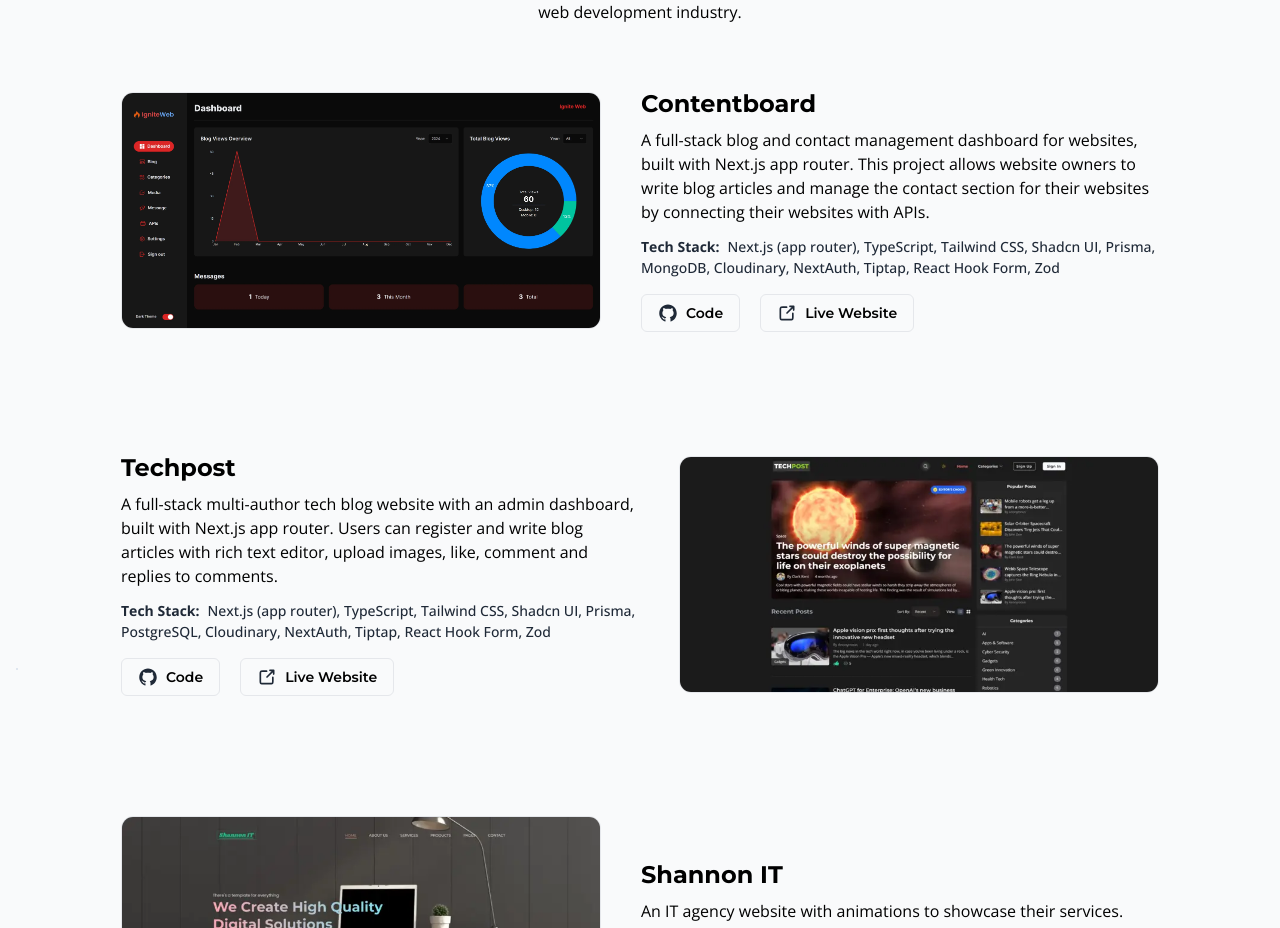
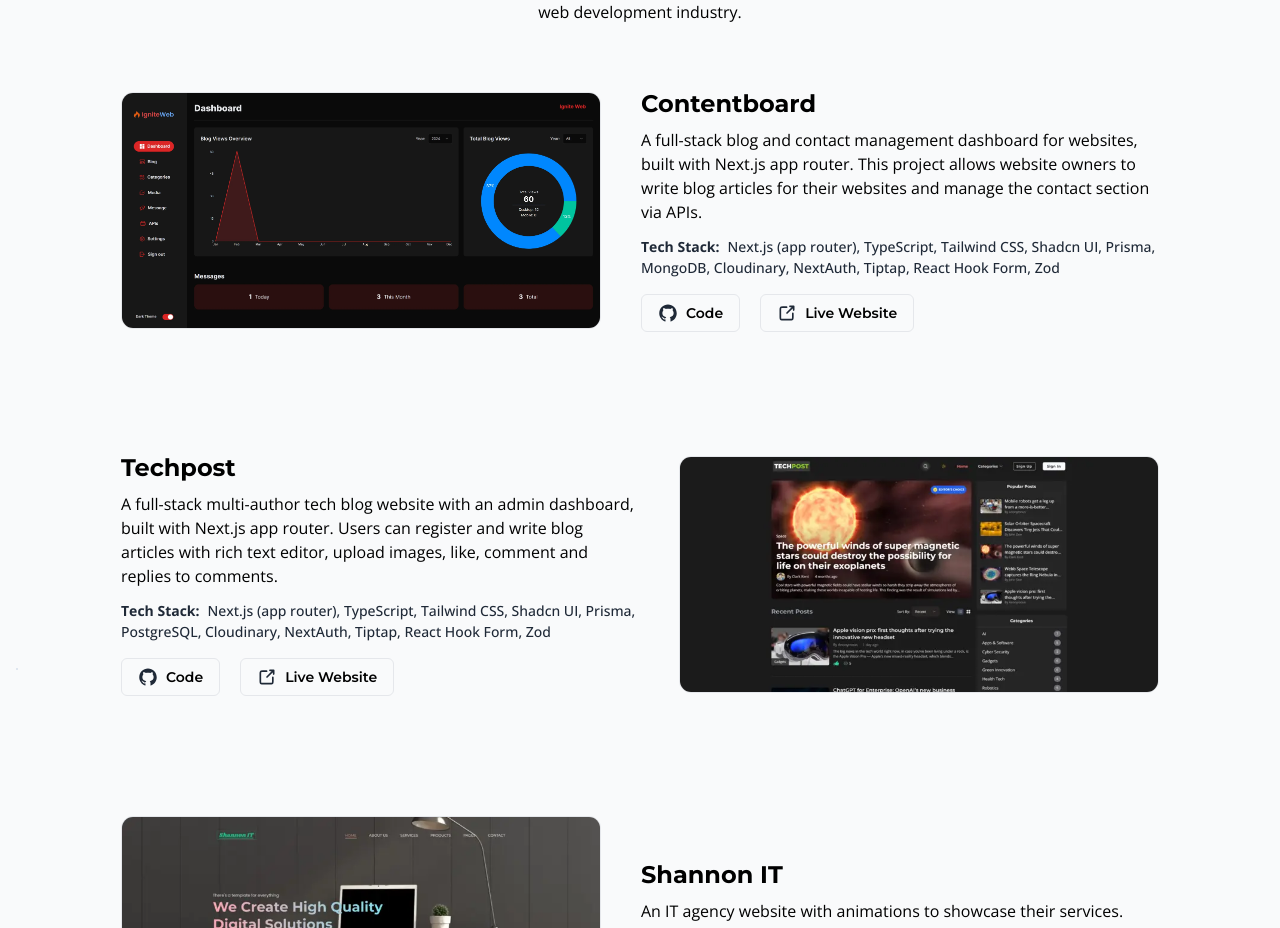
Before and after one commit to ashfakniloy/niloy-portfolio, a Next.js app: page / in a window 1280 px wide. Shown: the part 1748-2676 px from the top of the page. Built offline with nearby package versions, Linux system fonts and the light colour scheme.

Commit message:
updated project description

```diff
--- a/data/projects.tsx
+++ b/data/projects.tsx
@@ -16,8 +16,8 @@ export const projects = [
       <p>
         A full-stack blog and contact management dashboard for websites, built
         with Next.js app router. This project allows website owners to write
-        blog articles and manage the contact section for their websites by
-        connecting their websites with APIs.
+        blog articles for their websites and manage the contact section via
+        APIs.
       </p>
     ),
     technologies: [
```
